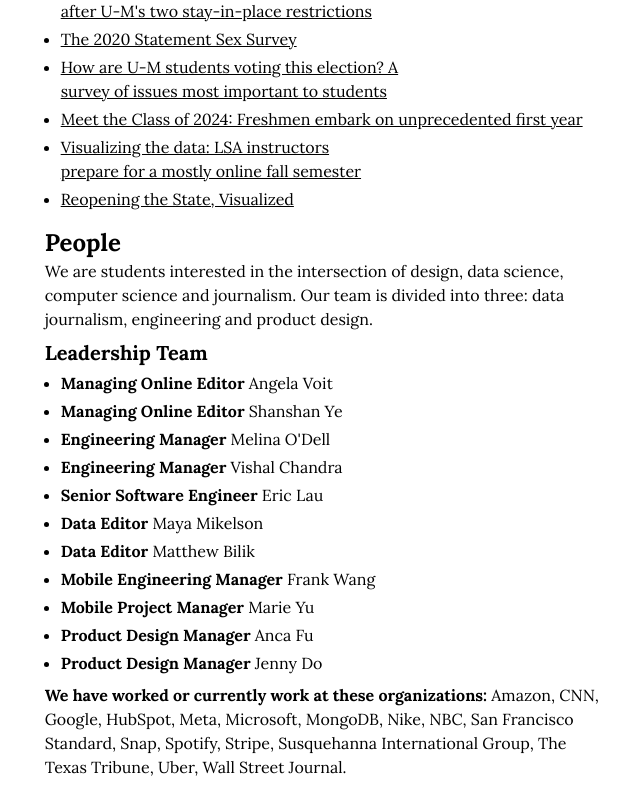
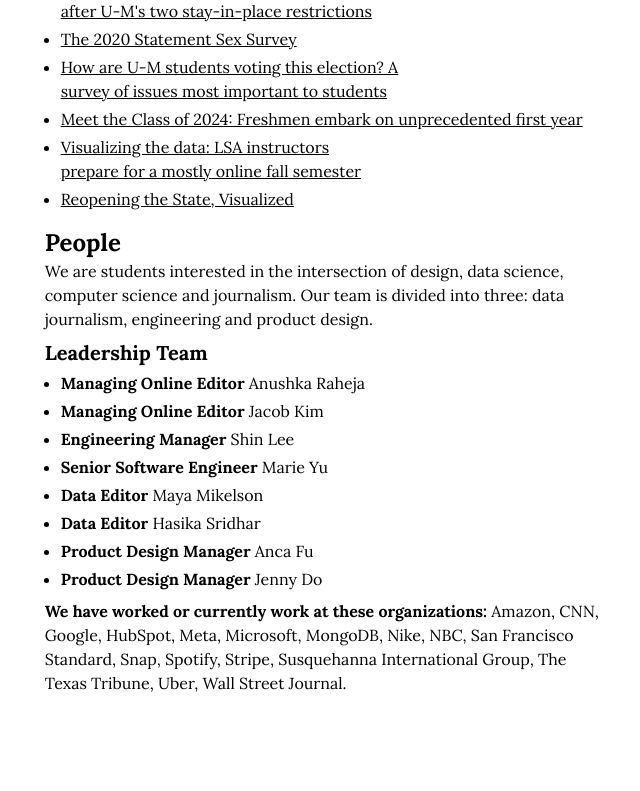
Before and after one commit to michigandaily/michigandaily.github.io, a Next.js app: page / in a window 1280 px wide. Shown: the part 2729-3520 px from the top of the page, without its empty margins (314-954 px from the left). After the commit the page ends 3436 px from the top, so only its background shows below. Built offline with nearby package versions, Linux system fonts and the light colour scheme.

Commit message:
new leadership

```diff
--- a/src/app/page.tsx
+++ b/src/app/page.tsx
@@ -493,31 +493,22 @@ export default function Page() {
             </h3>
             <UnorderedList>
               <li>
-                <b>Managing Online Editor</b> Angela Voit
+                <b>Managing Online Editor</b> Anushka Raheja
               </li>
               <li>
-                <b>Managing Online Editor</b> Shanshan Ye
+                <b>Managing Online Editor</b> Jacob Kim
               </li>
               <li>
-                <b>Engineering Manager</b> Melina O&apos;Dell
+                <b>Engineering Manager</b> Shin Lee
               </li>
               <li>
-                <b>Engineering Manager</b> Vishal Chandra
-              </li>
-              <li>
-                <b>Senior Software Engineer</b> Eric Lau
+                <b>Senior Software Engineer</b> Marie Yu
               </li>
               <li>
                 <b>Data Editor</b> Maya Mikelson
               </li>
               <li>
-                <b>Data Editor</b> Matthew Bilik
-              </li>
-              <li>
-                <b>Mobile Engineering Manager</b> Frank Wang
-              </li>
-              <li>
-                <b>Mobile Project Manager</b> Marie Yu
+                <b>Data Editor</b> Hasika Sridhar
               </li>
               <li>
                 <b>Product Design Manager</b> Anca Fu
```
